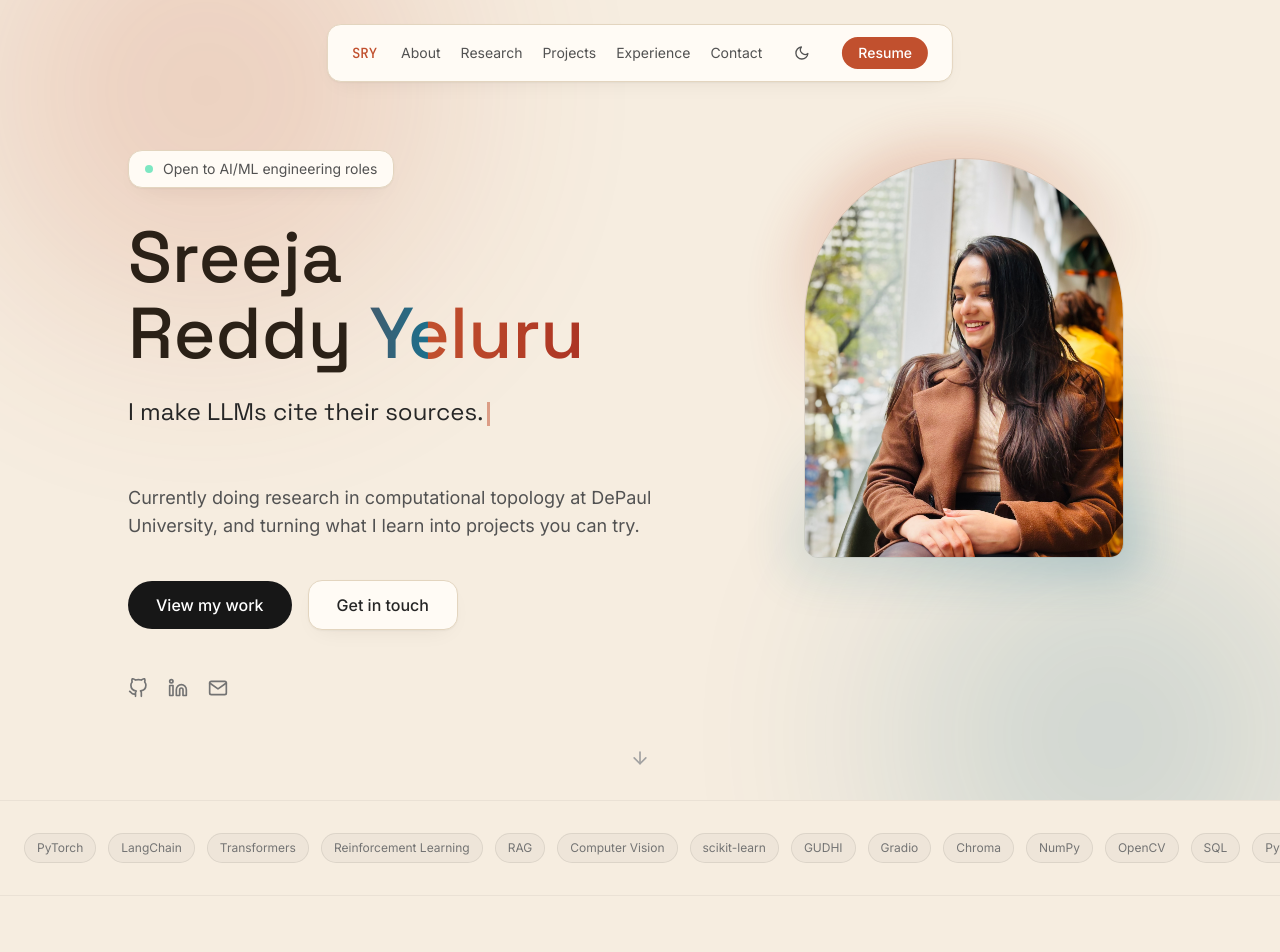
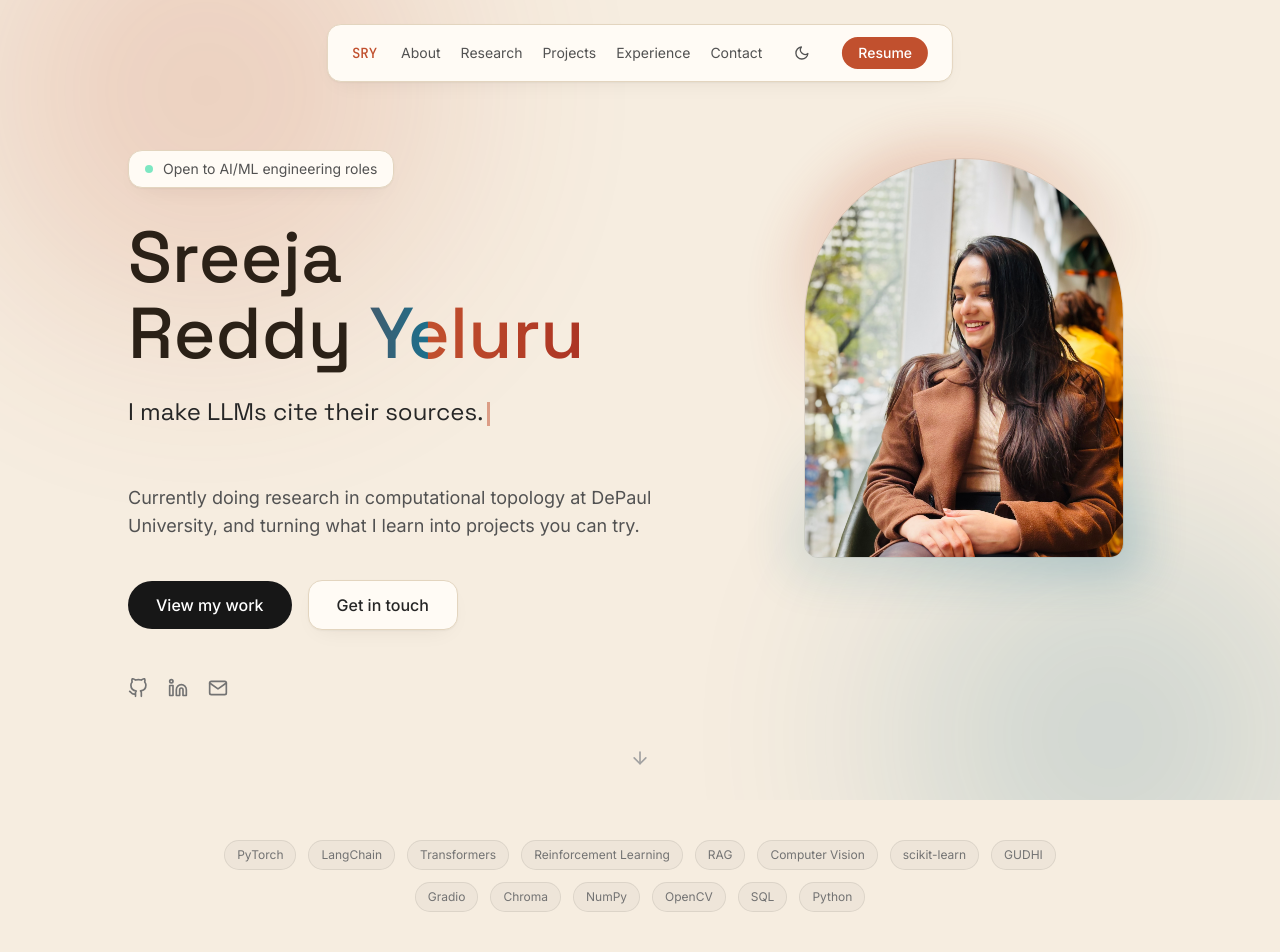
Before and after one commit to yelurusreejareddy/sreeja-portfolio, a React (Vite) app: page / in a window 1280 px wide. Shown: the top 952 px of the page. Built offline with nearby package versions, Linux system fonts and the light colour scheme.

Commit message:
Restore wrapped tag layout, remove the border-y divider lines
Misread the earlier "no 2 lines" request as the text wrapping when it
meant the horizontal border-y rules above and below the section.
Reverted to the flex-wrap layout (kept the bubble hover) and dropped
the top/bottom borders instead.

```diff
--- a/src/components/Marquee.jsx
+++ b/src/components/Marquee.jsx
@@ -19,8 +19,8 @@ const ITEMS = [
 
 export default function Marquee() {
   return (
-    <div className="py-8 border-y border-black/5 select-none dark:border-white/8 overflow-x-auto no-scrollbar">
-      <div className="flex items-center gap-3 w-max mx-auto px-6">
+    <div className="py-10 px-6 select-none">
+      <div className="max-w-4xl mx-auto flex flex-wrap items-center justify-center gap-x-3 gap-y-3">
         {ITEMS.map((item) => (
           <motion.span
             key={item}
```
